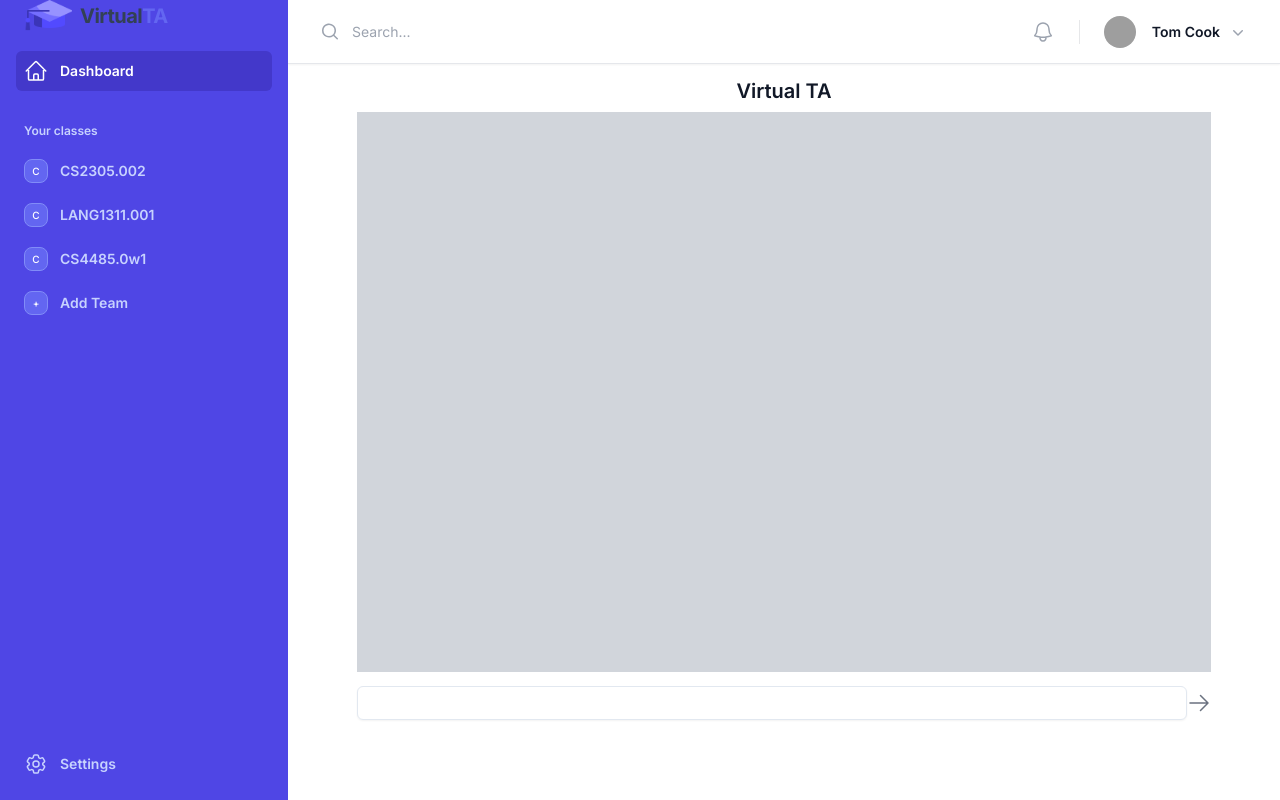
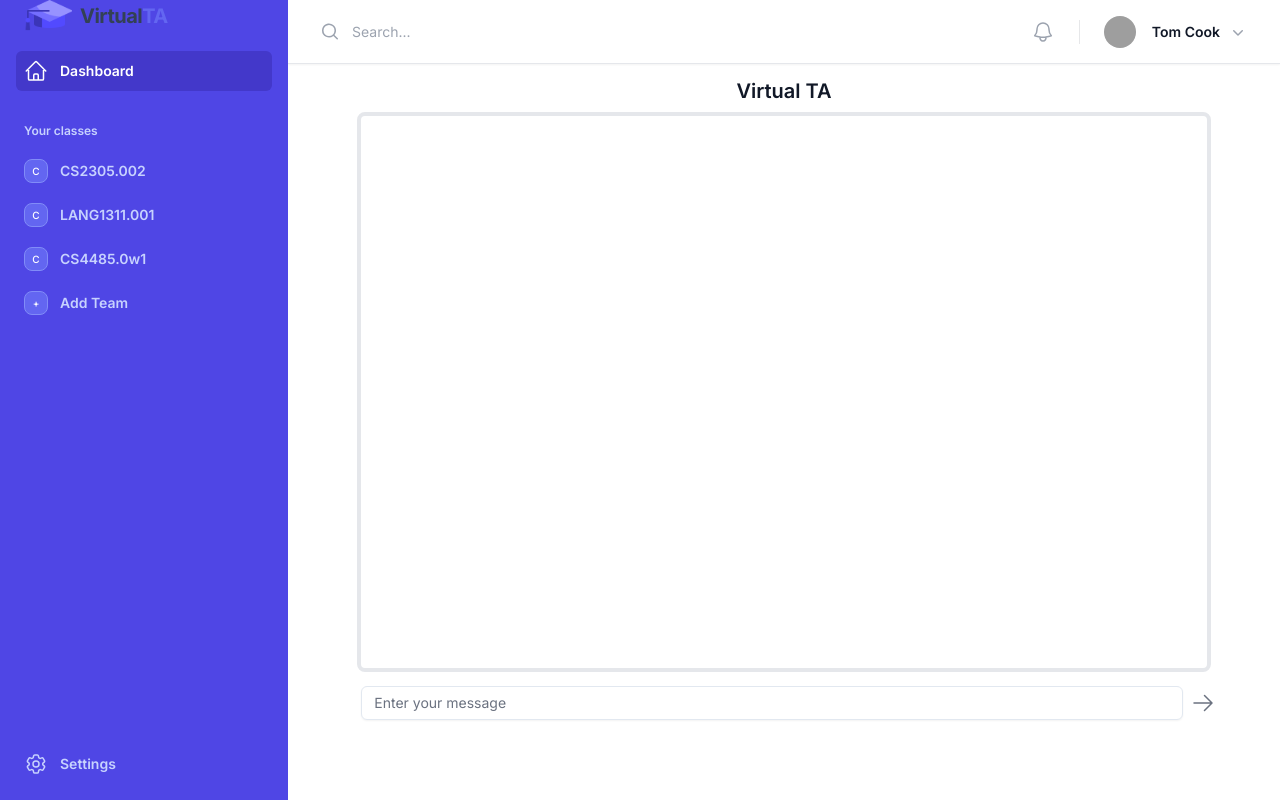
Before and after one commit to ahadjawaid/virtual-ta, a Next.js app in the folder frontend/: page / in a window 1280 px wide. Built offline with nearby package versions, Linux system fonts and the light colour scheme; grey boxes are pictures that could not be loaded.

Commit message:
chat ui stuff. make it look like a text msg chatbot

```diff
--- a/frontend/src/components/ChatInterface.tsx
+++ b/frontend/src/components/ChatInterface.tsx
@@ -79,14 +79,19 @@ export default function ChatInterface() {
             Virtual TA
           </h2>
         </div>
-      <div className="form-container bg-gray-300 lg:fixed lg:bottom-32 lg:right-100 lg:top-28 lg:w-8/12 lg:overflow-y-auto">
+      <div className="form-container bg-white-100 lg:fixed lg:bottom-32 lg:right-100 lg:top-28 lg:w-8/12 lg:overflow-y-auto border-4 border-gray-200 rounded-lg">
         {messages.map((message, index) => (
-          <div key={index} className="p-3">
-            <p className="text-md">
-              <span className={`font-semibold capitalize ${message.user === "TA" ? "text-blue-600" : "text-slate-900"}`}>{message.user}: </span>
-              {message.text}
-            </p>
-          </div>
+            <div
+                key={index}
+                className={`p-3 ${message.user === "TA" ? "justify-start" : "justify-end"} flex`}
+            >
+              <p
+                  className={`text-md rounded-lg px-4 py-2 ${message.user === "TA" ? "bg-indigo-100 text-blue-600" : "bg-gray-200 text-slate-900"} max-w-xs`}
+              >
+                <span className="font-semibold capitalize">{message.user}: </span>
+                {message.text}
+              </p>
+            </div>
         ))}
          <div className="submit-bar">
           <form onSubmit={onSubmitMessage}>
@@ -99,8 +104,9 @@ export default function ChatInterface() {
                     id="message"
                     autoComplete="off"
                     className="input-bar"
+                    placeholder="Enter your message"
                   />
-                  <button>
+                  <button className="pl-2">
                     <ArrowRightIcon className="h-6 text-gray-500" />
                   </button>
                 </div>
```
